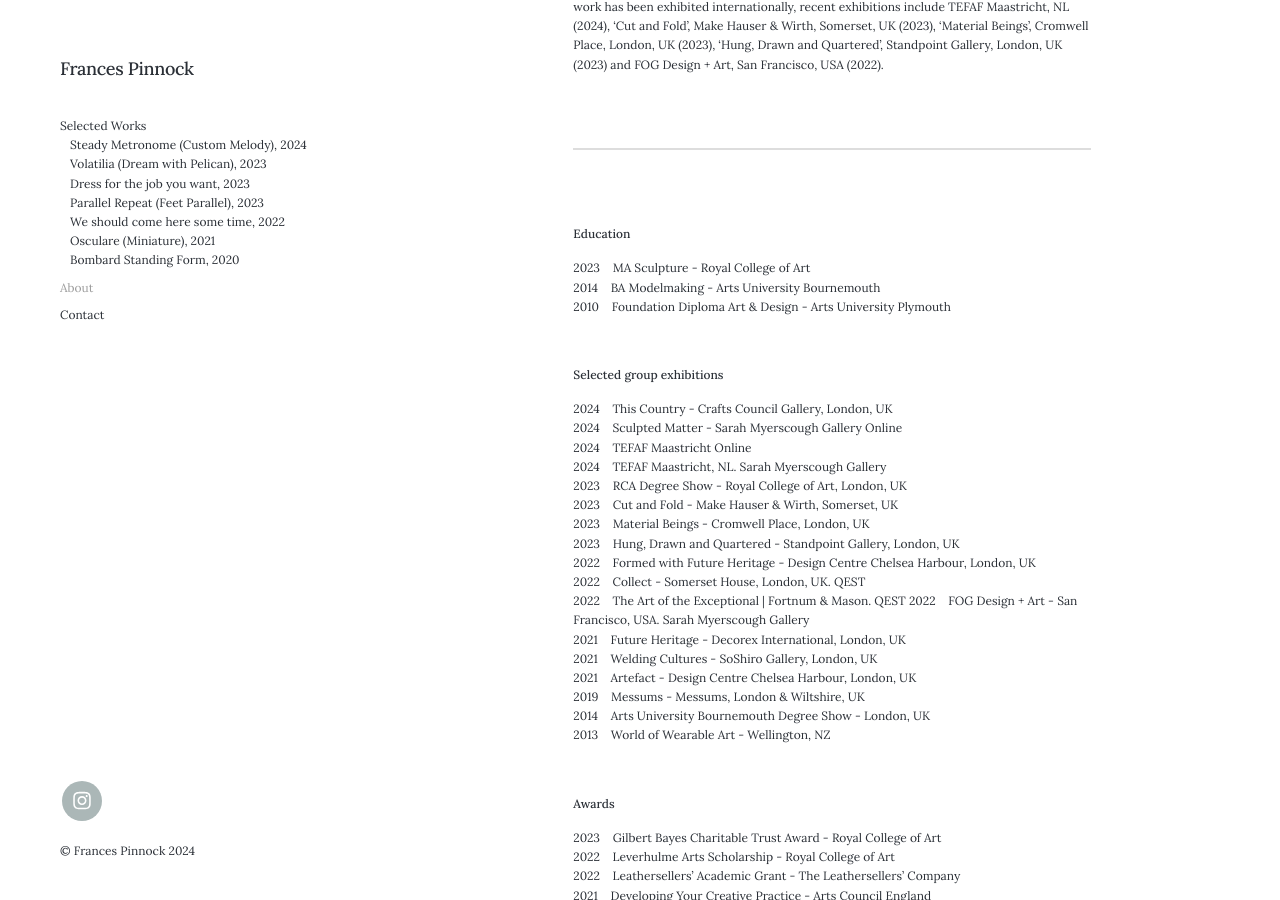
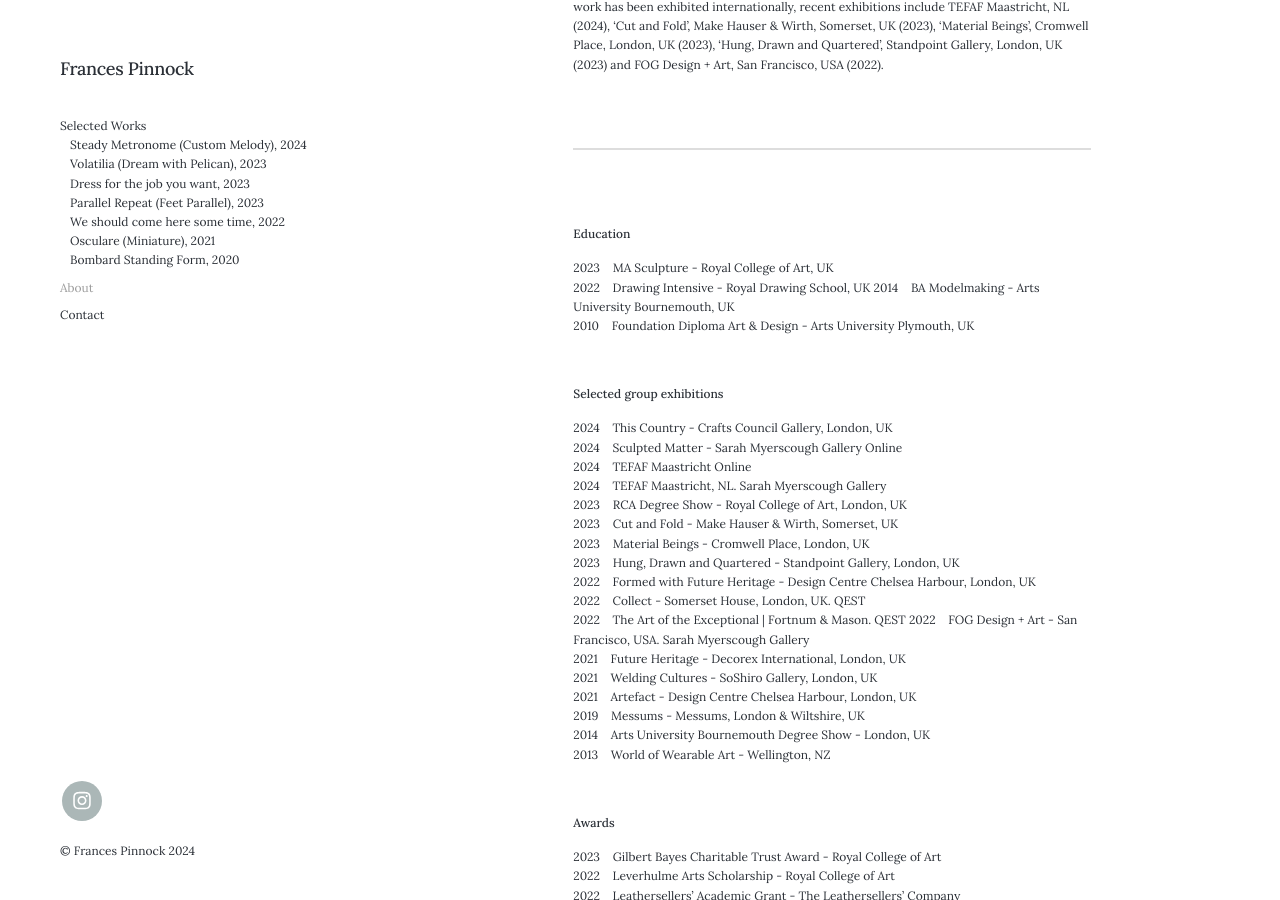
Before and after one commit to francespinnock/francespinnock.github.io, a Jekyll site: the page built from _pages/about.md, in a window 1280 px wide and 900 px high, scrolled down 400 px. Built offline with Jekyll 4.4.1, drawn with Linux system fonts in a browser that asks for light colours; nearby versions of some CDN libraries.

Commit message:
Update about.md

```diff
--- a/_pages/about.md
+++ b/_pages/about.md
@@ -30,9 +30,10 @@ Frances Pinnock (b. 1990, Bristol, UK) received an MA in Sculpture from the Roya
 
 **Education**
 
-2023&nbsp;&nbsp;&nbsp; MA Sculpture - Royal College of Art
-2014&nbsp;&nbsp;&nbsp; BA Modelmaking - Arts University Bournemouth
-2010&nbsp;&nbsp;&nbsp; Foundation Diploma Art & Design - Arts University Plymouth
+2023&nbsp;&nbsp;&nbsp; MA Sculpture - Royal College of Art, UK
+2022&nbsp;&nbsp;&nbsp; Drawing Intensive - Royal Drawing School, UK
+2014&nbsp;&nbsp;&nbsp; BA Modelmaking - Arts University Bournemouth, UK
+2010&nbsp;&nbsp;&nbsp; Foundation Diploma Art & Design - Arts University Plymouth, UK
 
 <br />
 
```
